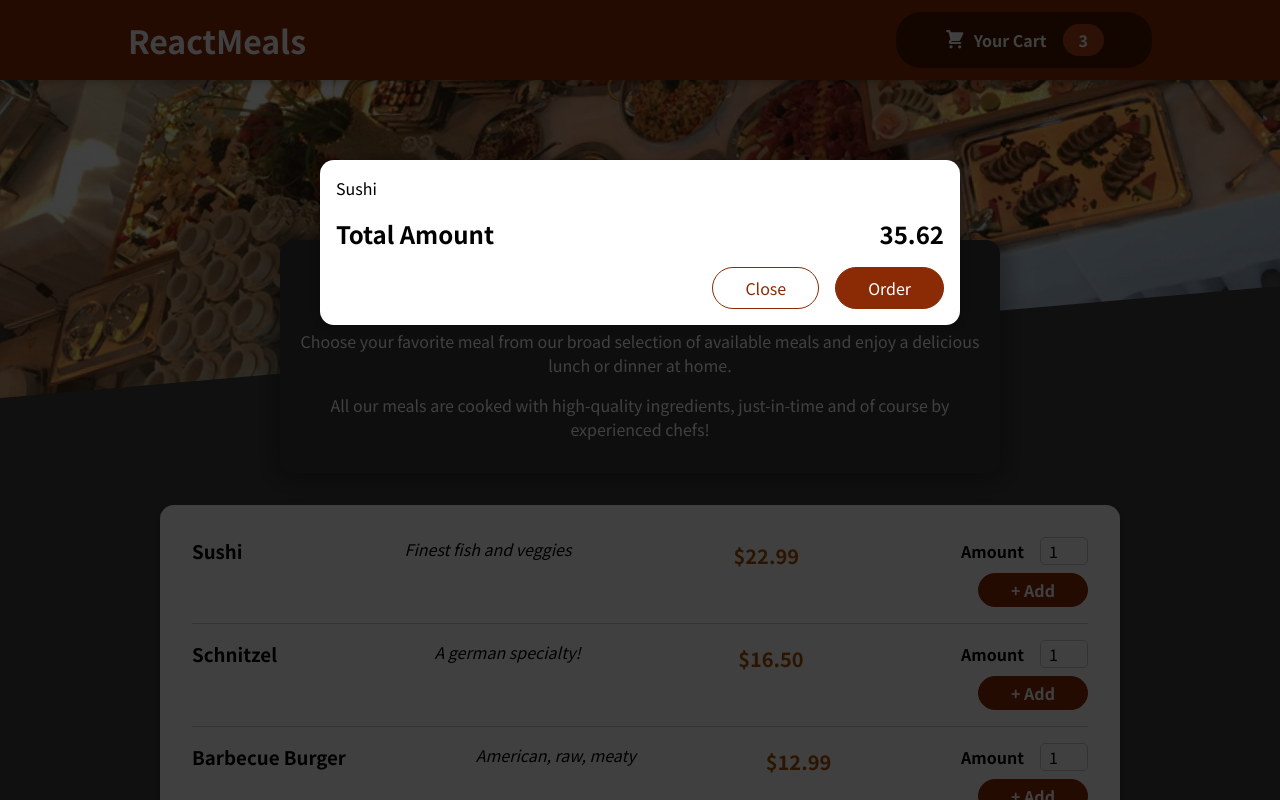
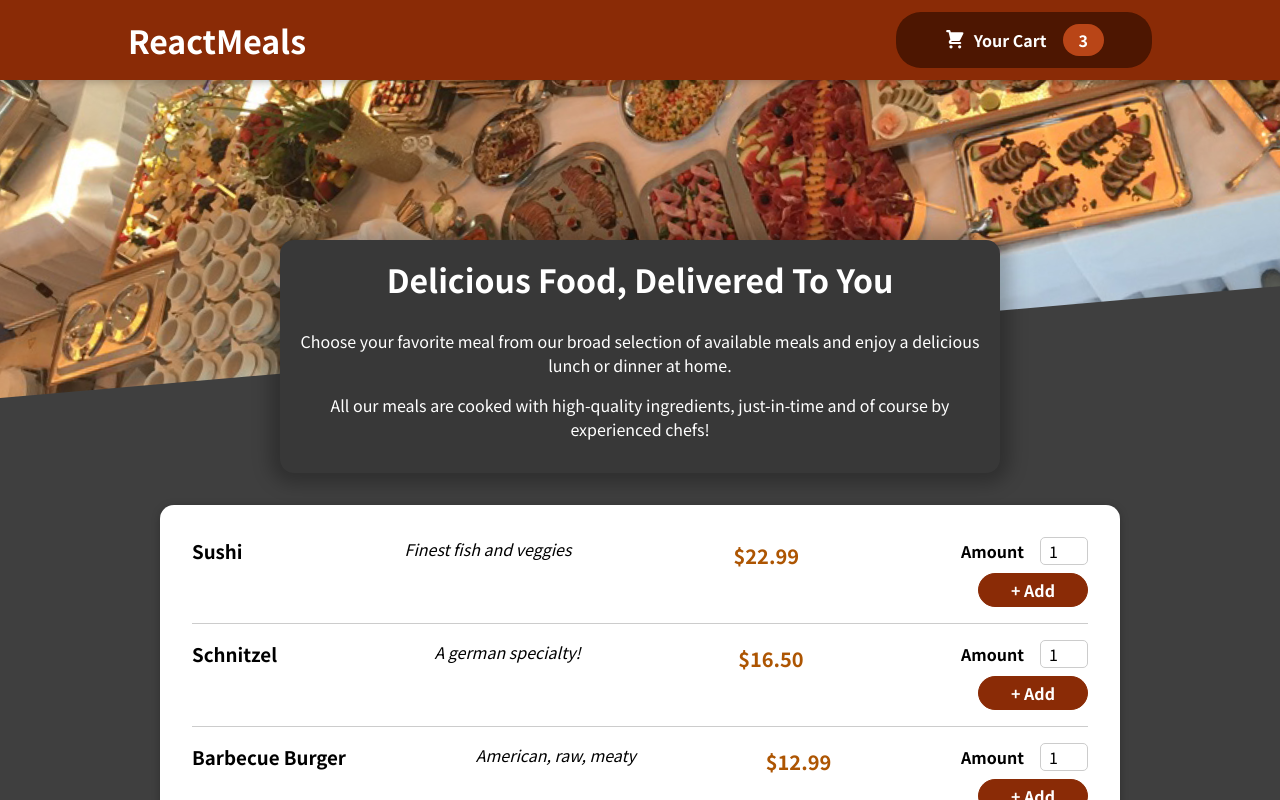
Before and after one commit to RafoBunyatyan/Meals_React, a React (Create React App) app: page / in a window 1280 px wide. Shown: the top 800 px of the page. Built offline with nearby package versions, Linux system fonts and the light colour scheme.

Commit message:
add useState

```diff
--- a/src/App.js
+++ b/src/App.js
@@ -1,14 +1,23 @@
-import React, { Fragment } from "react";
+import React, { Fragment, useState } from "react";
 import Header from "./components/Layout/Header";
 import Meals from "./components/Meals/Meals";
 import Cart from "./components/Cart/Cart";
 
 function App() {
+	const [cartIsShown, setCartIsShown] = useState(false)
+
+	const showCartHandler = () => {
+		setCartIsShown(true)
+	}
+
+	const hideCartHandler = () => {
+		setCartIsShown(false)
+	}
 
 	return (
 		<Fragment>
-			<Cart />
-			<Header />
+			{cartIsShown && <Cart onClose={hideCartHandler} />}
+			<Header onShowCart={showCartHandler} />
 			<main>
 				<Meals />
 			</main>
--- a/src/components/Cart/Cart.js
+++ b/src/components/Cart/Cart.js
@@ -13,14 +13,14 @@
 	);
 
 	return (
-		<Modal>
+		<Modal onClose={props.onClose}>
 			{cartItems}
 			<div className={classes.total}>
 				<span>Total Amount</span>
 				<span>35.62</span>
 			</div>
 			<div className={classes.actions}>
-				<button className={classes['button--alt']}>Close</button>
+				<button className={classes['button--alt']} onClick={props.onClose}>Close</button>
 				<button className={classes.button}>Order</button>
 			</div>
 		</Modal>
--- a/src/components/Layout/Header.js
+++ b/src/components/Layout/Header.js
@@ -9,7 +9,7 @@
 		<Fragment>
 			<header className={classes.header}>
 				<h1 >ReactMeals</h1>
-				<HeaderCartButton />
+				<HeaderCartButton onClick={props.onShowCart} />
 			</header>
 			<div className={classes['main-image']}>
 				<img src={mealsImage} alt='A table full of delicious food!' />
--- a/src/components/Layout/HeaderCartButton.js
+++ b/src/components/Layout/HeaderCartButton.js
@@ -5,7 +5,7 @@
 
 const HeaderCartButton = props => {
 	return (
-		<button className={classes.button}>
+		<button className={classes.button} onClick={props.onClick}>
 			<span className={classes.icon}>
 				<CartIcon />
 			</span>
--- a/src/components/UI/Modal.js
+++ b/src/components/UI/Modal.js
@@ -5,7 +5,7 @@
 
 const Backdrop = (props) => {
 	return (
-		<div className={classes.backdrop} />
+		<div className={classes.backdrop} onClick={props.onClose} />
 	)
 }
 
@@ -22,7 +22,7 @@
 const Modal = (props) => {
 	return (
 		<Fragment>
-			{ReactDOM.createPortal(<Backdrop />, potalElement)}
+			{ReactDOM.createPortal(<Backdrop onClose={props.onClose} />, potalElement)}
 			{ReactDOM.createPortal(<ModalOverlay>{props.children}</ModalOverlay>,
 				potalElement
 			)}
```
Also changed, not shown: 1 other file (tests, documents, lock files or other folders).
